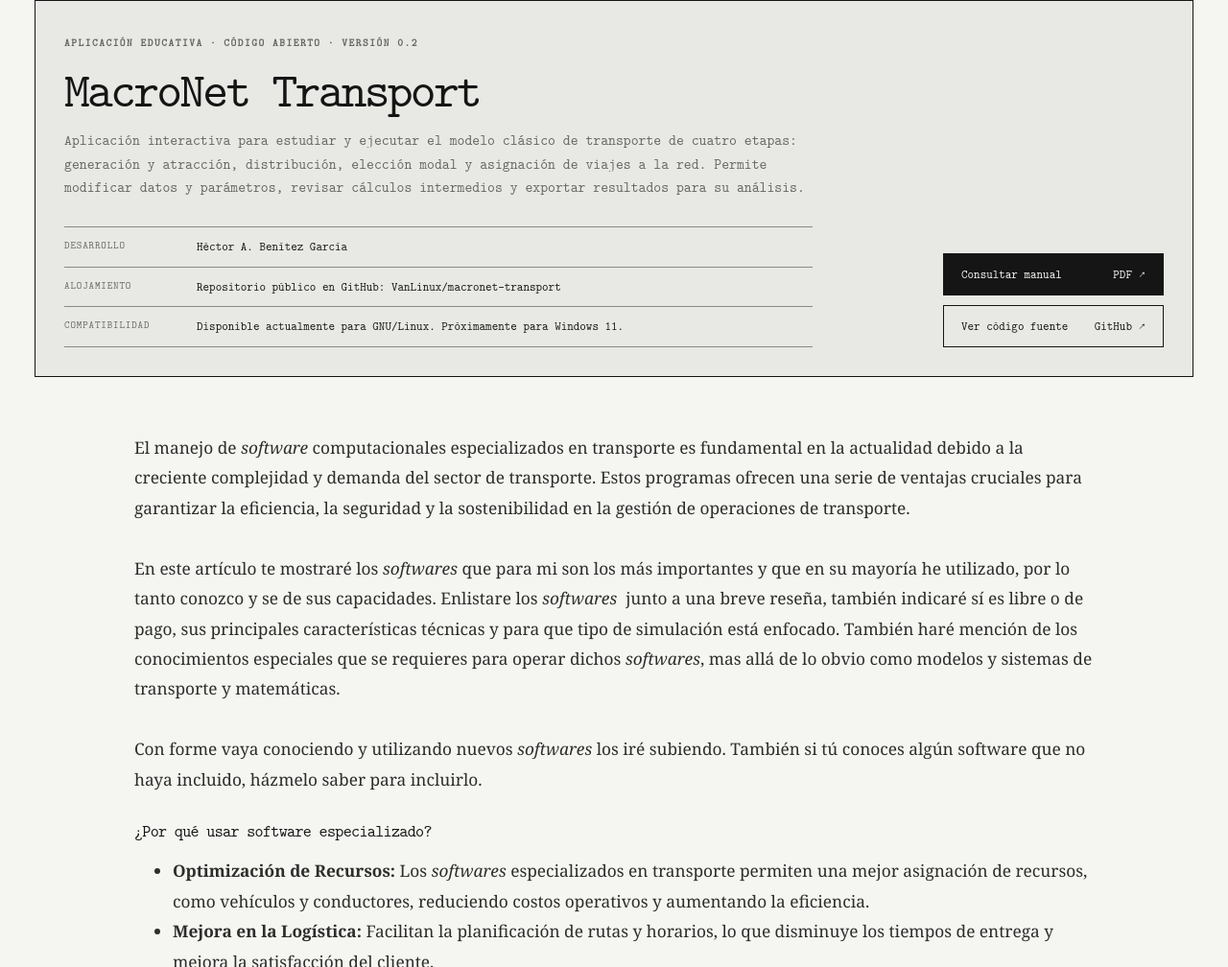
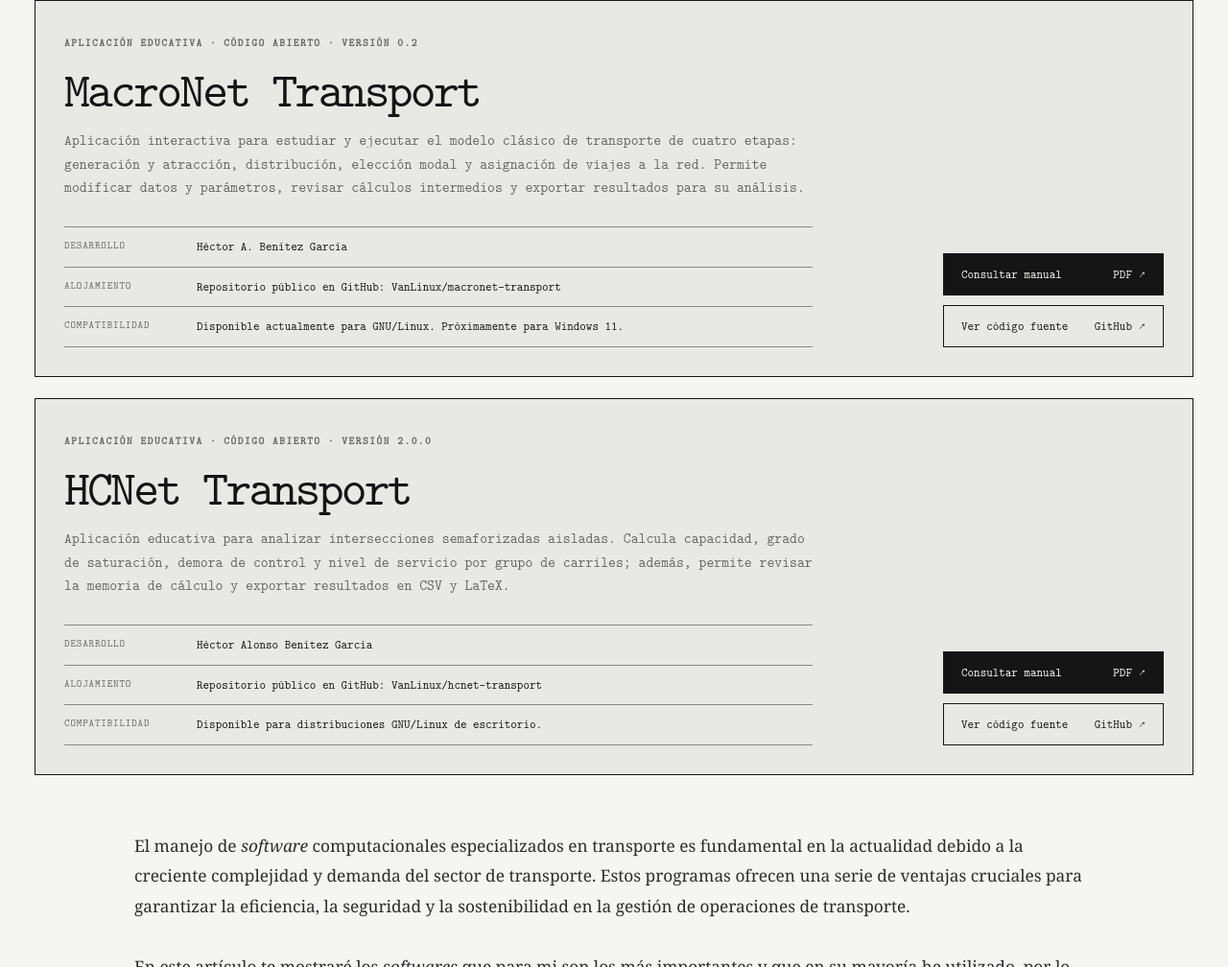
Before and after one commit to VanLinux/movilidad-urbana, a website: page software/index.html in a window 1280 px wide. Shown: the part 585-1593 px from the top of the page at 96% size. Drawn offline with nearby package versions, Linux system fonts and the light colour scheme.

Commit message:
Publica HCNet Transport y su manual

```diff
--- a/software/catalogo-propio.js
+++ b/software/catalogo-propio.js
@@ -12,6 +12,7 @@ if (archiveHero) {
       </div>
       <p>Aplicaciones abiertas orientadas a la docencia, la investigación y el análisis de sistemas de transporte.</p>
     </div>
+    <div class="software-owned-list">
     <article class="software-owned-card">
       <div class="software-owned-copy">
         <span class="content-meta">Aplicación educativa · Código abierto · Versión 0.2</span>
@@ -28,6 +29,23 @@ if (archiveHero) {
         <a class="button button-secondary" href="https://github.com/VanLinux/macronet-transport" target="_blank" rel="noreferrer">Ver código fuente <span aria-hidden="true">GitHub ↗</span></a>
       </div>
     </article>
+    <article class="software-owned-card">
+      <div class="software-owned-copy">
+        <span class="content-meta">Aplicación educativa · Código abierto · Versión 2.0.0</span>
+        <h3>HCNet Transport</h3>
+        <p>Aplicación educativa para analizar intersecciones semaforizadas aisladas. Calcula capacidad, grado de saturación, demora de control y nivel de servicio por grupo de carriles; además, permite revisar la memoria de cálculo y exportar resultados en CSV y LaTeX.</p>
+        <dl class="software-facts">
+          <div><dt>Desarrollo</dt><dd>Héctor Alonso Benítez García</dd></div>
+          <div><dt>Alojamiento</dt><dd>Repositorio público en GitHub: VanLinux/hcnet-transport</dd></div>
+          <div><dt>Compatibilidad</dt><dd>Disponible para distribuciones GNU/Linux de escritorio.</dd></div>
+        </dl>
+      </div>
+      <div class="software-owned-actions" aria-label="Recursos de HCNet Transport">
+        <a class="button button-primary" href="/movilidad-urbana/software/manuales/HCNet_Transport_Manual_Usuario.pdf" target="_blank" rel="noreferrer">Consultar manual <span aria-hidden="true">PDF ↗</span></a>
+        <a class="button button-secondary" href="https://github.com/VanLinux/hcnet-transport" target="_blank" rel="noreferrer">Ver código fuente <span aria-hidden="true">GitHub ↗</span></a>
+      </div>
+    </article>
+    </div>
   `;
 
   archiveHero.insertAdjacentElement("afterend", ownedSoftwareSection);
--- a/styles.css
+++ b/styles.css
@@ -930,6 +930,7 @@ p {
 /* Software desarrollado por el autor */
 .software-owned-section { padding-block: 64px 0; }
 .software-owned-heading { margin-bottom: 30px; }
+.software-owned-list { display: grid; gap: 22px; }
 .software-owned-card {
   padding: 30px;
   border: 1px solid var(--ink);
```
Also changed, not shown: 1 other file.
